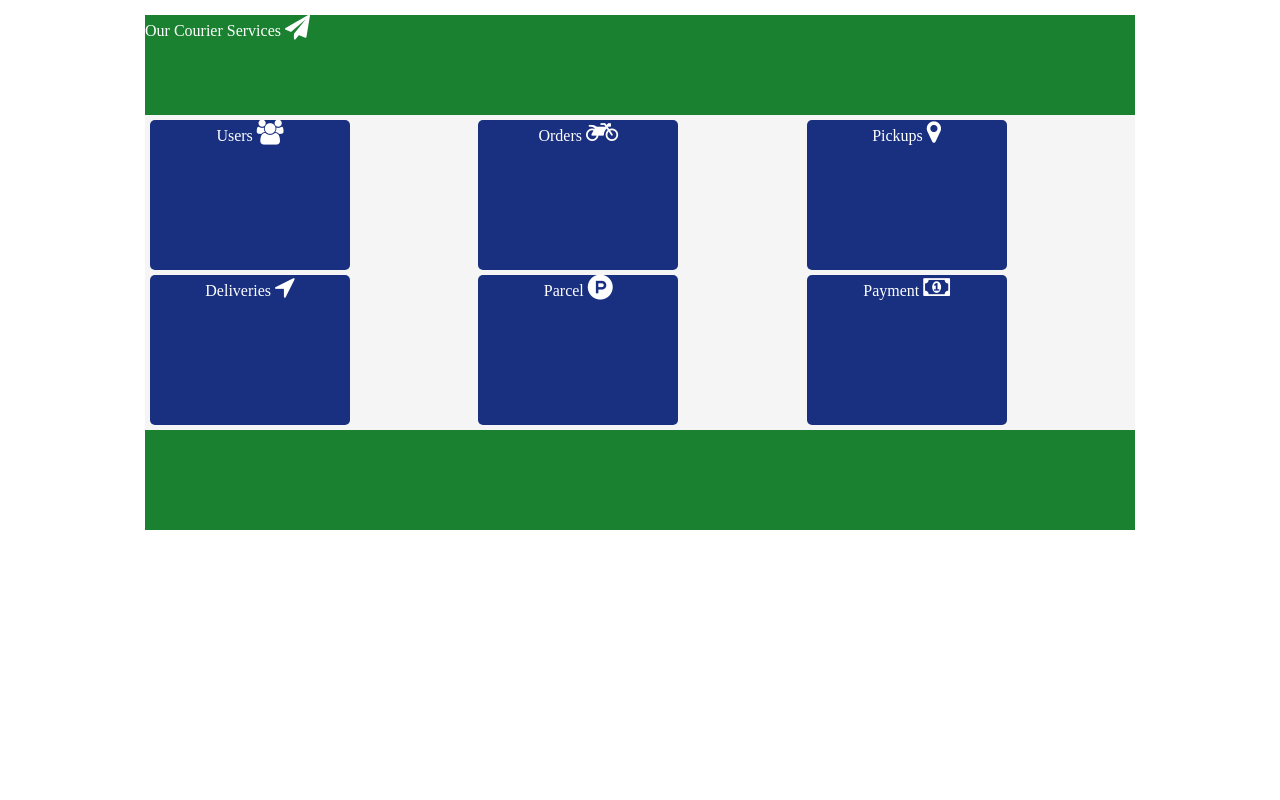
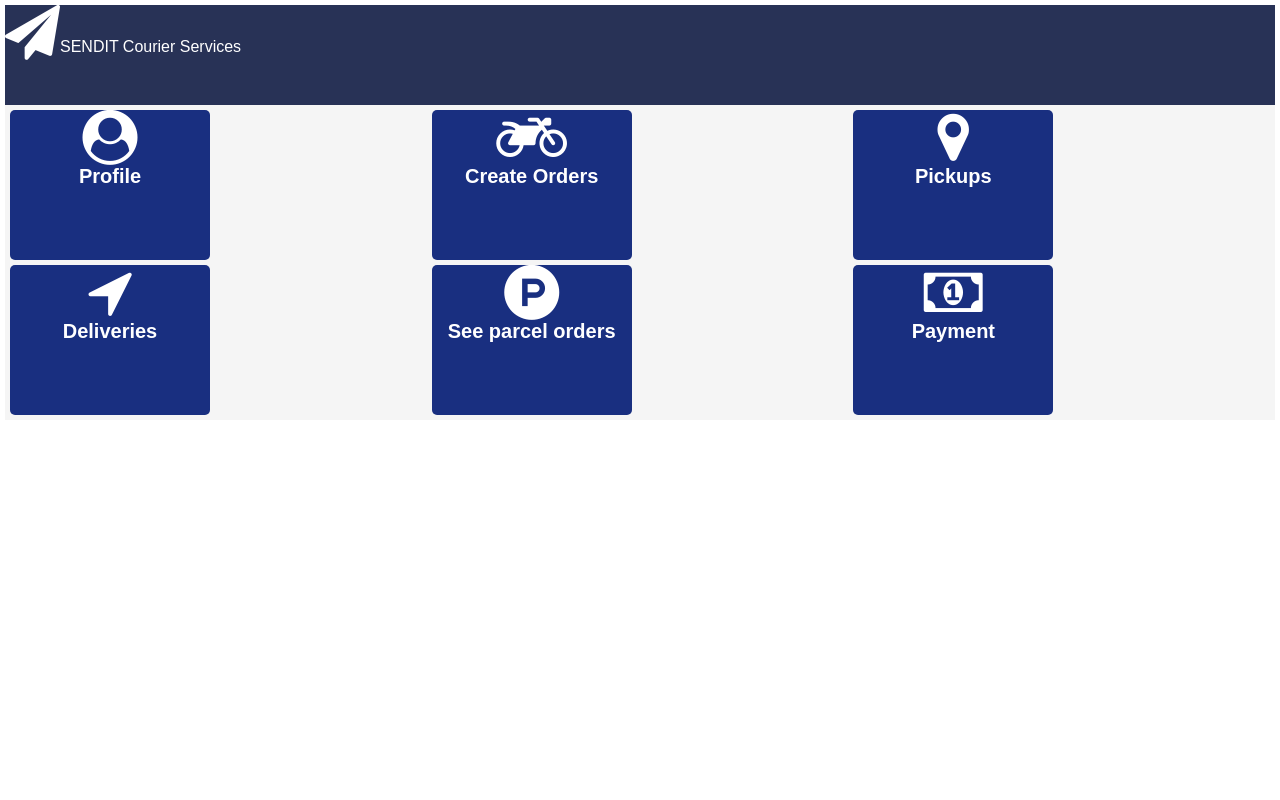
Before and after one commit to zydplatform/SENDIT, a Python web app: template UI/templates/user.html in a window 1280 px wide. Run offline with Jinja, Linux system fonts and the light colour scheme; the template is opened without the code that fills it, so the values that code supplies are empty; some libraries are stand-ins or nearby versions.

Commit message:
ft-more-changes-in-html-files

```diff
--- a/UI/static/main.css
+++ b/UI/static/main.css
@@ -1,45 +1,65 @@
-body{overflow-x: hidden;
-    width: 1000px;
-    height: auto;
-    margin: auto;
-    padding: 10px;
+body,html{
+    overflow-x: hidden;
+    /* width: 100%;  */
+    margin-left: 0px;
+    margin-right: 0px;
+    margin-top: 0px;
+    margin-bottom: 0px;
+
+    padding: 0px;
+    height: 100%;
+    font-family: Arial, Helvetica, sans-serif;
 /* background: url("../images/slide3.jpg")no-repeat; */
 }
-.container{display: flex;flex-direction: column; align-items: center;justify-content: center;}
-form{
-    width: 500px;
-    height:700px;
+/* .container{display: flex;flex-direction: column; align-items: center;justify-content: center;} */
+/* .container{margin-left: auto;margin-right: auto;} */
+.container form{
+    margin-left: auto;
+    margin-right: auto;
+     width: 300px;
+    height:400px;
+    /* display: grid;
+    grid-template-columns: repeat(12,1fr);
+    grid-template-rows: 100px auto 200px; */
     background: whitesmoke;
     box-sizing: border-box;
 }
-form .logo{background: url("../images/download.jpeg");margin-left: 130px;
-    width: 200px;height: 200px;align-content: center;border-radius: 100%;}
-form .form-head{background: rgba(2, 116, 26, 0.9);color: white;
+.container form .form-head{grid-column: span 12;background: rgba(17, 28, 68, 0.9);color: white;
     padding: 10px;text-align: center;font-size: 20px;font-weight: bolder;}
-form .input input[type=text],form .input label{
-    display: flex;
-    flex-direction: row;
-    margin-left: 130px;
+    .container form .input{padding: 10px;}
+
+.container form .input input[type=text],form .input label{
+    margin-left: 20%;
     text-align: center;
     border: 1px ;
     width: 200px;
     height: 25px;
+    padding: 0px 10px;
 }
-form .input input[type=submit]{margin-left: 130px;width: 200px;height: 35px;background: rgba(2, 116, 26, 0.9);border: 0px;
- font-size: 20px;color: white;cursor: pointer;
+.container form .input input[type=submit]{margin-left: 20%; width: 200px;height: 35px;background: rgba(2, 116, 26, 0.9);border: 0px;
+ font-size: 20px;color: white;cursor: pointer;padding: 10px;
 
 }
 form .input span{color: maroon;font-size: 12px;}
+.container form .logo{background: url("../images/download.jpeg") no-repeat;
+    ;height: 200px;align-self: center;border-radius: 100%;z-index: 2;}
+
 
 /* dashboard -css */
 .wrapper{display: grid;grid-template-rows: 100px auto 100px;padding: 5px;}
-.header,.footer{background:rgba(2, 116, 26, 0.9);color: white; }
+.wrapper .header,.wrapper footer{background:rgba(17, 28, 68, 0.9);color: white; }
 .content{padding: 5px; display:grid;grid-template:repeat(2,1fr)/repeat(3,1fr);grid-gap: 5px; background: whitesmoke;}
 .content .users,.content .orders,.content .pickups,.content .deliveries,.content .parcel,.content .payment{
     background: rgba(2, 26, 116, 0.9);width: 200px;height: 150px;color: white;text-align: center;
-    border: 0px;border-radius: 5px;
+    border: 0px;border-radius: 5px; text-align: center;font-size: 20px;font-weight: bolder;
 }
 .content .users:hover,.content .orders:hover,.content .pickups:hover,.content .deliveries:hover,.content .parcel:hover,.content .payment:hover{
-    background: rgba(2, 26, 116, 0.5);cursor: pointer;
+    background: rgba(2, 26, 116, 0.8);cursor: pointer;
 }
-i{font-size: 25px !important;}
+i{font-size: 55px !important;text-align: center;align-self: center;}
+.content .row{align-content: center;padding: 10px;}
+#table{border-collapse: collapse;width: 100%;}
+#table th,#table td{border: 1px solid;}
+#table tr :nth-child(even){background-color: #f2f2f2;}
+#table tr td:hover{background-color:rgba(2, 26, 116, 0.9);color: white; }
+#table th{background: whitesmoke;padding: 16px 20px;}
--- a/UI/templates/signup.html
+++ b/UI/templates/signup.html
@@ -5,11 +5,12 @@
     <meta name="viewport" content="width=device-width, initial-scale=1.0">
     <meta http-equiv="X-UA-Compatible" content="ie=edge">
     <link rel="stylesheet" href="../static/main.css">
+    <link rel="stylesheet" href="../static/font-awesome/css/font-awesome.min.css">
+
     <title>SENDIT</title>
 </head>
 <body>
     <div class="container">
-        <div class="header"></div>
         <div class="content">
             <form>
                 <div class="form-head">
@@ -23,12 +24,13 @@
                     <label for="location">Postal Address<span>*required</span></label><input type="text" id="location" required><br>
                     <label for="password">Password<span>*required</span></label><input type="text" id="password" required><br>
                     <label for="confirmPassword">Confirm Password<span>*required</span></label><input type="text" id="confirmed" required><br>
+                    <br>
                     <input type="submit" value="Sign up" id="signup">
                 </div>
             </form>
         </div>
+        <div class="footer"></div>
     </div>
-    <div class="footer"></div>
     <script src="../static/main.js"></script>
 </body>
 </html>
--- a/UI/templates/user.html
+++ b/UI/templates/user.html
@@ -10,14 +10,14 @@
 </head>
 <body>
     <div class="wrapper">
-        <div class="header">Our Courier Services <i class="fa fa-paper-plane"></i></div>
+        <div class="header"><i class="fa fa-paper-plane"></i>SENDIT Courier Services </div>
         <div class="content">
-            <div class="users">Users <i class="fa fa-users"></i></div>
-            <div class="orders">Orders <i class="fa fa-motorcycle"></i></div>
-            <div class="pickups">Pickups <i class="fa fa-map-marker"></i></div>
-            <div class="deliveries">Deliveries <i class="fa fa-location-arrow"></i></div>
-            <div class="parcel">Parcel <i class="fa fa-product-hunt"></i></div>
-            <div class="payment">Payment <i class="fa fa-money"></i></div>
+            <div class="users"> <i class="fa fa-user-circle"></i><br> Profile</div>
+            <div class="orders"><i class="fa fa-motorcycle"> </i><br>Create Orders</div>
+            <div class="pickups"><i class="fa fa-map-marker"></i><br>Pickups </div>
+            <div class="deliveries"><i class="fa fa-location-arrow"></i><br>Deliveries </div>
+            <div class="parcel"><i class="fa fa-product-hunt"></i><br>See parcel orders </div>
+            <div class="payment"><i class="fa fa-money"></i><br>Payment </div>
         </div>
         <div class="footer"></div>
     </div>
```
Also changed, not shown: UI/static/main.js (+35 -7 lines), UI/templates/index.html (+8 -6 lines).
